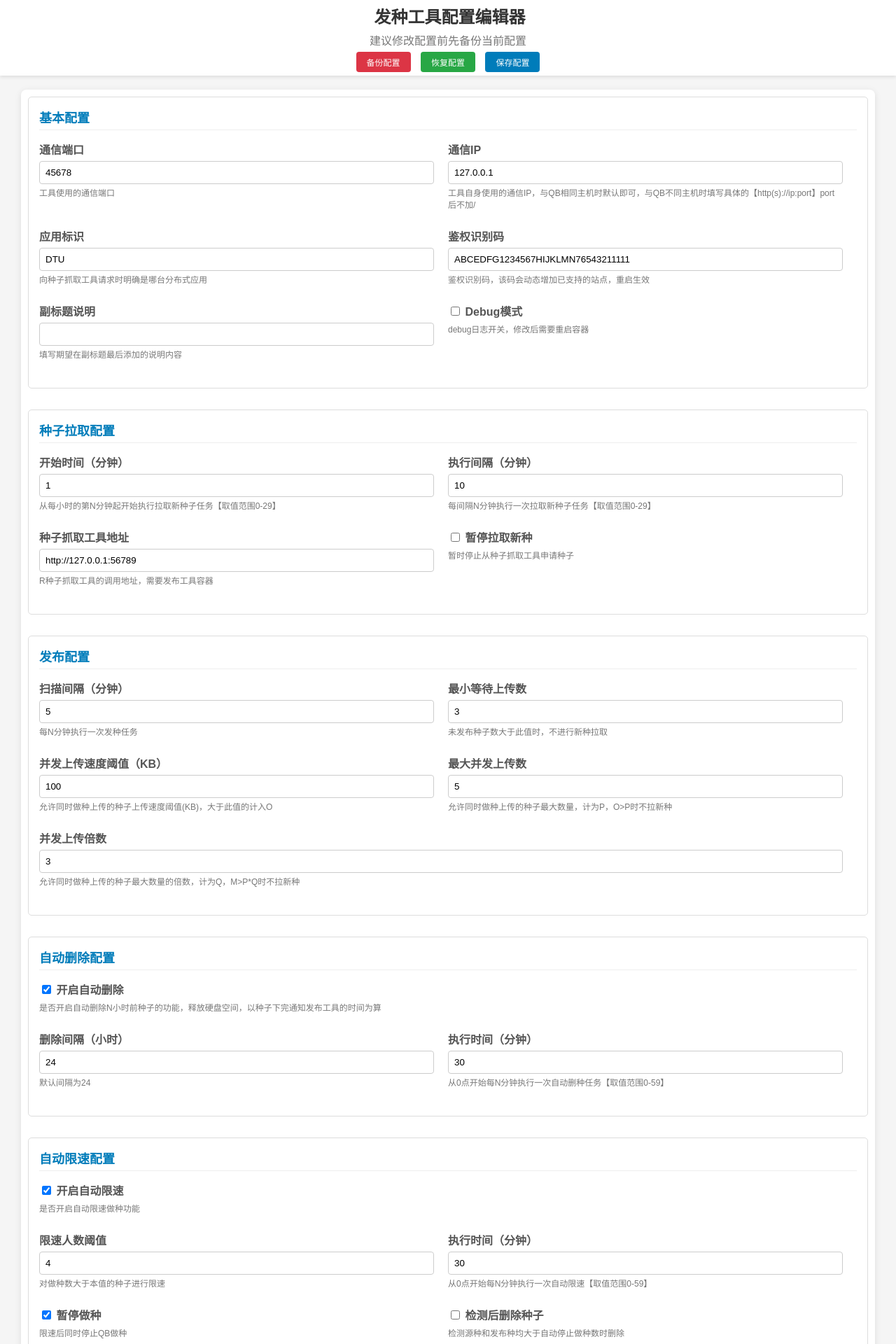
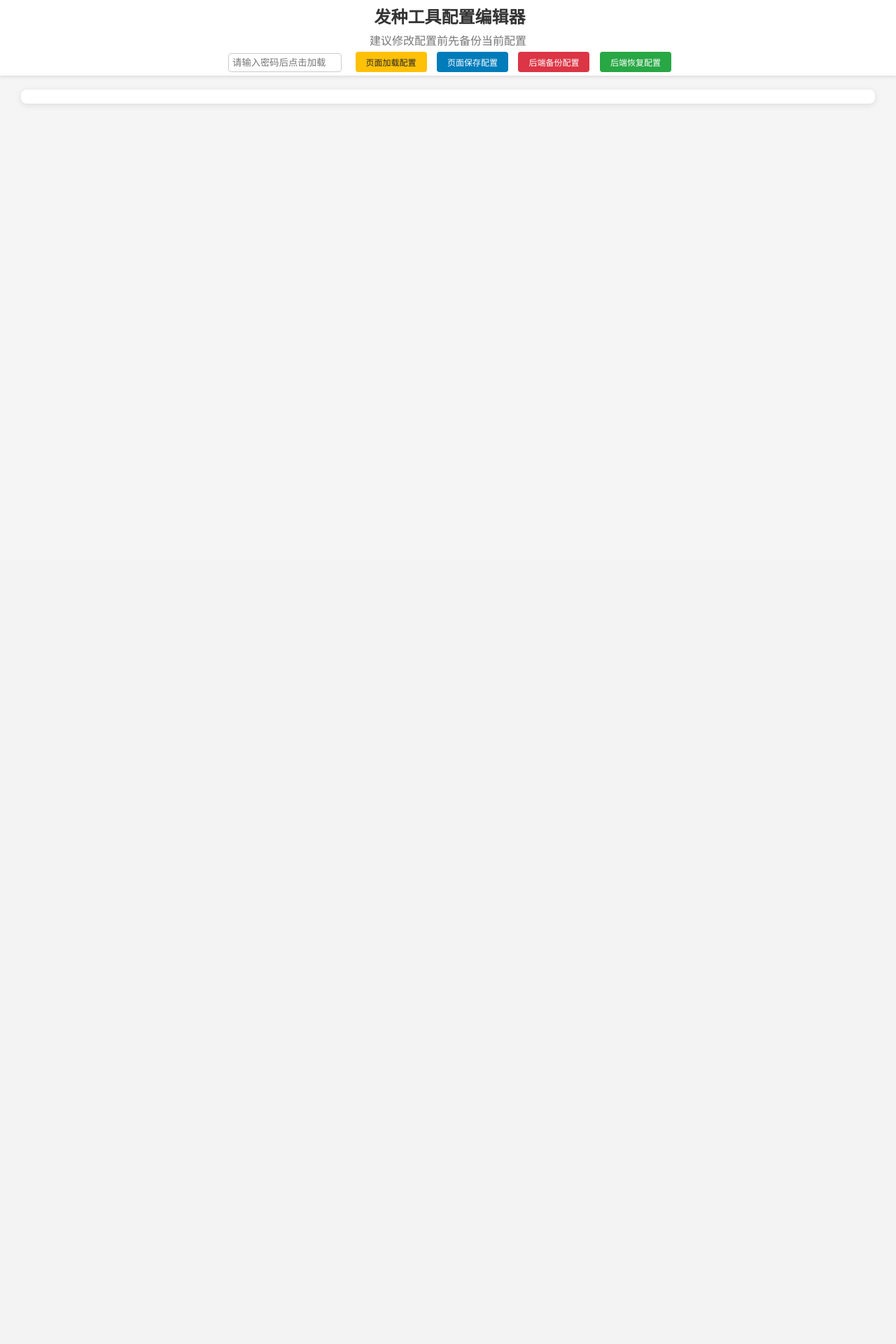
Before and after one commit to SaintVamp/ADTU, a Python web app: template templates/config.html in a window 1280 px wide. Shown: the top 1920 px of the page at 70% size. After the commit the page ends 149 px from the top, so only its background shows below. Run offline with Jinja, Linux system fonts and the light colour scheme; the template is opened without the code that fills it, so the values that code supplies are empty.

Commit message:
增加配置界面密码配置

```diff
--- a/compiled_hashes.json
+++ b/compiled_hashes.json
@@ -1,6 +1,6 @@
 {
   "files": {
-    "./atut_serv.py": "fa9817ff3a358acd0a0eb07c6677baf4",
+    "./atut_serv.py": "2d64a1c199c99604c2ab7f9e3d4e1116",
     "./get_rss.py": "190bcef0936007d6546b6a4482ebb501",
     "./image_bed/bed_ptdream.py": "362343dd013cba85ebeb2094e280e372",
     "./image_bed/bed_ptvicomo.py": "3b1d9c7fae4ed398149b782db8c06325",
@@ -197,8 +197,8 @@
     "model_config/site/pt.baozi.cc.toml": "d5df3730cb5c6bf4be136f9a1d3eb7c6",
     "model_config/model-forbidden.toml": "0bfe776bf1ab067859392b387080ec4c",
     "templates/index.html": "3b16193153125b17742c3182a11d677d",
-    "templates/config.html": "f940fd1b3ad5b88961fee160189b82c6",
+    "templates/config.html": "86735a10c332e0190f963a29dc25202b",
     "templates/interface.html": "d3e540d8925eabbe2a788ceeff99494f"
   },
-  "last_git_commit": "19f83c8cadf564a17f3ea50aa67a7e1681bc038d"
+  "last_git_commit": "819c11f15502cd0a95c19b2c3f72382962cc600b"
 }
--- a/run.py
+++ b/run.py
@@ -1,8 +1,8 @@
 from atut_serv import start_serv
 from util.svlog import logs
 
-ver = "2025-12-16 20:05:17"
-ts = 1765886717
+ver = "2025-12-17 10:57:16"
+ts = 1765940236
 if __name__ == '__main__':
     logs.logger.info(f'下载转发端主程序启动，V1.0.1 ver={ver}')
     start_serv(ts)
--- a/templates/config.html
+++ b/templates/config.html
@@ -151,6 +151,15 @@
             background-color: #218838;
         }
 
+        .btn-yellow {
+            background-color: #ffc107;
+            color: #212529;
+        }
+
+        .btn-yellow:hover {
+            background-color: #e0a800;
+        }
+
         @media (max-width: 768px) {
             .form-item {
                 min-width: 100%;
@@ -164,35 +173,38 @@
     <div class="fixed-top-buttons">
         <h1>发种工具配置编辑器</h1>
         <div class="help-text">建议修改配置前先备份当前配置</div>
-        <button type="button" class="btn btn-red" id="backupBtn" onclick="backupConfig()">备份配置</button>
-        <button type="button" class="btn btn-green" id="restoreBtn" onclick="restoreConfig()">恢复配置</button>
-        <button type="button" class="btn" id="saveBtn" onclick="saveConfig()">保存配置</button>
+        <input type="password" id="adminPassword" placeholder="请输入密码后点击加载"
+               style="padding: 5px; margin: 0 10px; border-radius: 4px; border: 1px solid #ccc; width: 150px;">
+        <button type="button" class="btn btn-yellow" id="loadBtn" onclick="loadConfig()">页面加载配置</button>
+        <button type="button" class="btn" id="saveBtn" onclick="saveConfig()">页面保存配置</button>
+        <button type="button" class="btn btn-red" id="backupBtn" onclick="backupConfig()">后端备份配置</button>
+        <button type="button" class="btn btn-green" id="restoreBtn" onclick="restoreConfig()">后端恢复配置</button>
     </div>
-    <form id="configForm">
+    <form id="configForm" style="display: none;">
         <!-- 基本配置 -->
         <div class="section">
             <div class="section-title">基本配置</div>
             <div class="form-group">
                 <div class="form-item">
                     <label for="port">通信端口</label>
-                    <input type="number" id="port" name="port" value="45678">
+                    <input type="number" id="port" name="port" value="">
                     <div class="help-text">工具使用的通信端口</div>
                 </div>
                 <div class="form-item">
                     <label for="tool_api">通信IP</label>
-                    <input type="text" id="tool_api" name="tool_api" value="127.0.0.1">
+                    <input type="text" id="tool_api" name="tool_api" value="">
                     <div class="help-text">工具自身使用的通信IP，与QB相同主机时默认即可，与QB不同主机时填写具体的【http(s)://ip:port】port后不加/</div>
                 </div>
             </div>
             <div class="form-group">
                 <div class="form-item">
                     <label for="who_am_i">应用标识</label>
-                    <input type="text" id="who_am_i" name="who_am_i" value="DTU">
+                    <input type="text" id="who_am_i" name="who_am_i" value="">
                     <div class="help-text">向种子抓取工具请求时明确是哪台分布式应用</div>
                 </div>
                 <div class="form-item">
                     <label for="authorize_code">鉴权识别码</label>
-                    <input type="text" id="authorize_code" name="authorize_code" value="ABCEDFG1234567HIJKLMN76543211111">
+                    <input type="text" id="authorize_code" name="authorize_code" value="">
                     <div class="help-text">鉴权识别码，该码会动态增加已支持的站点，重启生效</div>
                 </div>
             </div>
@@ -229,7 +241,7 @@
             <div class="form-group">
                 <div class="form-item">
                     <label for="rss_control_host">种子抓取工具地址</label>
-                    <input type="text" id="rss_control_host" name="rss_control_host" value="http://127.0.0.1:56789">
+                    <input type="text" id="rss_control_host" name="rss_control_host" value="">
                     <div class="help-text">R种子抓取工具的调用地址，需要发布工具容器</div>
                 </div>
                 <div class="form-item">
@@ -259,19 +271,19 @@
             <div class="form-group">
                 <div class="form-item">
                     <label for="concurrency_upload_speed">并发上传速度阈值（KB）</label>
-                    <input type="number" id="concurrency_upload_speed" name="concurrency_upload_speed" value="100">
+                    <input type="number" id="concurrency_upload_speed" name="concurrency_upload_speed" value="">
                     <div class="help-text">允许同时做种上传的种子上传速度阈值(KB)，大于此值的计入O</div>
                 </div>
                 <div class="form-item">
                     <label for="concurrency_upload_num">最大并发上传数</label>
-                    <input type="number" id="concurrency_upload_num" name="concurrency_upload_num" value="5">
+                    <input type="number" id="concurrency_upload_num" name="concurrency_upload_num" value="">
                     <div class="help-text">允许同时做种上传的种子最大数量，计为P，O>P时不拉新种</div>
                 </div>
             </div>
             <div class="form-group">
                 <div class="form-item">
                     <label for="concurrency_upload_magnify">并发上传倍数</label>
-                    <input type="number" id="concurrency_upload_magnify" name="concurrency_upload_magnify" value="3">
+                    <input type="number" id="concurrency_upload_magnify" name="concurrency_upload_magnify" value="">
                     <div class="help-text">允许同时做种上传的种子最大数量的倍数，计为Q，M>P*Q时不拉新种</div>
                 </div>
             </div>
@@ -821,17 +833,33 @@
 
     async function loadConfig() {
         try {
-            const response = await fetch(baseUrl + '/getMainConfig');
+            const password = document.getElementById('adminPassword').value;
+            if (!password) {
+                alert('请输入密码后再加载配置');
+                return;
+            }
+            const response = await fetch(baseUrl + '/getMainConfig', {
+                method: 'POST',
+                headers: {
+                    'Content-Type': 'application/json'
+                },
+                body: JSON.stringify({pw: password})
+            });
             if (!response.ok) {
                 throw new Error(`HTTP error! status: ${response.status}`);
             }
+
             const config = await response.json();
+            if (parseInt(config.code) !== 200) {
+                throw new Error(`${config.msg}`);
+            }
             old_config = JSON.parse(config.msg);
             new_config = JSON.parse(config.msg);
             fillForm(new_config);
+            document.getElementById('configForm').style.display = 'block';
         } catch (error) {
-            console.error('加载配置失败:', error);
-            alert('加载配置失败，请检查网络连接或稍后重试');
+            console.error('加载配置失败:', error.message);
+            alert('加载配置失败:' + error.message);
         }
     }
 
@@ -936,7 +964,6 @@
         if (selectedSite) {
             container.style.display = 'block';
             container.dataset.currentSite = selectedSite;
-            container.dataset.currentSite = selectedSite;
             forbidBtn.disabled = false
 
             document.getElementById('site_domain').name = `domain.${selectedSite}`;
@@ -1089,8 +1116,8 @@
         }
     };
 
-    function saveCurrentSiteConfig(siteToSave) {
-        const selectedSite = siteToSave || document.getElementById('site_selector').value;
+    function saveCurrentSiteConfig(site) {
+        const selectedSite = site || document.getElementById('site_selector').value;
         if (selectedSite) {
             if (!new_config.domain) new_config.domain = {};
             if (!new_config.userid) new_config.userid = {};
@@ -1461,17 +1488,23 @@
     }
 
     function saveConfig() {
+        const password = document.getElementById('adminPassword').value;
+        if (!password) {
+            alert('请输入密码后再保存配置');
+            return;
+        }
         saveCurrentSiteConfig();
 
         const changes = showConfigChanges();
 
         if (confirm(changes + "\n\n确认保存这些更改吗？")) {
+
             fetch(baseUrl + '/setMainConfig', {
                 method: 'POST',
                 headers: {
                     'Content-Type': 'application/json'
                 },
-                body: JSON.stringify(new_config)
+                body: JSON.stringify({'pw': password, 'toml': new_config})
             })
                 .then(response => {
                     if (response.ok) {
@@ -1552,7 +1585,6 @@
             const container = document.querySelector('.container');
             container.style.marginTop = (buttonsHeight + 20) + 'px';
         }, 100);
-        loadConfig();
         addBlurListeners();
     });
 </script>
```
Also changed, not shown: 1 other file.
